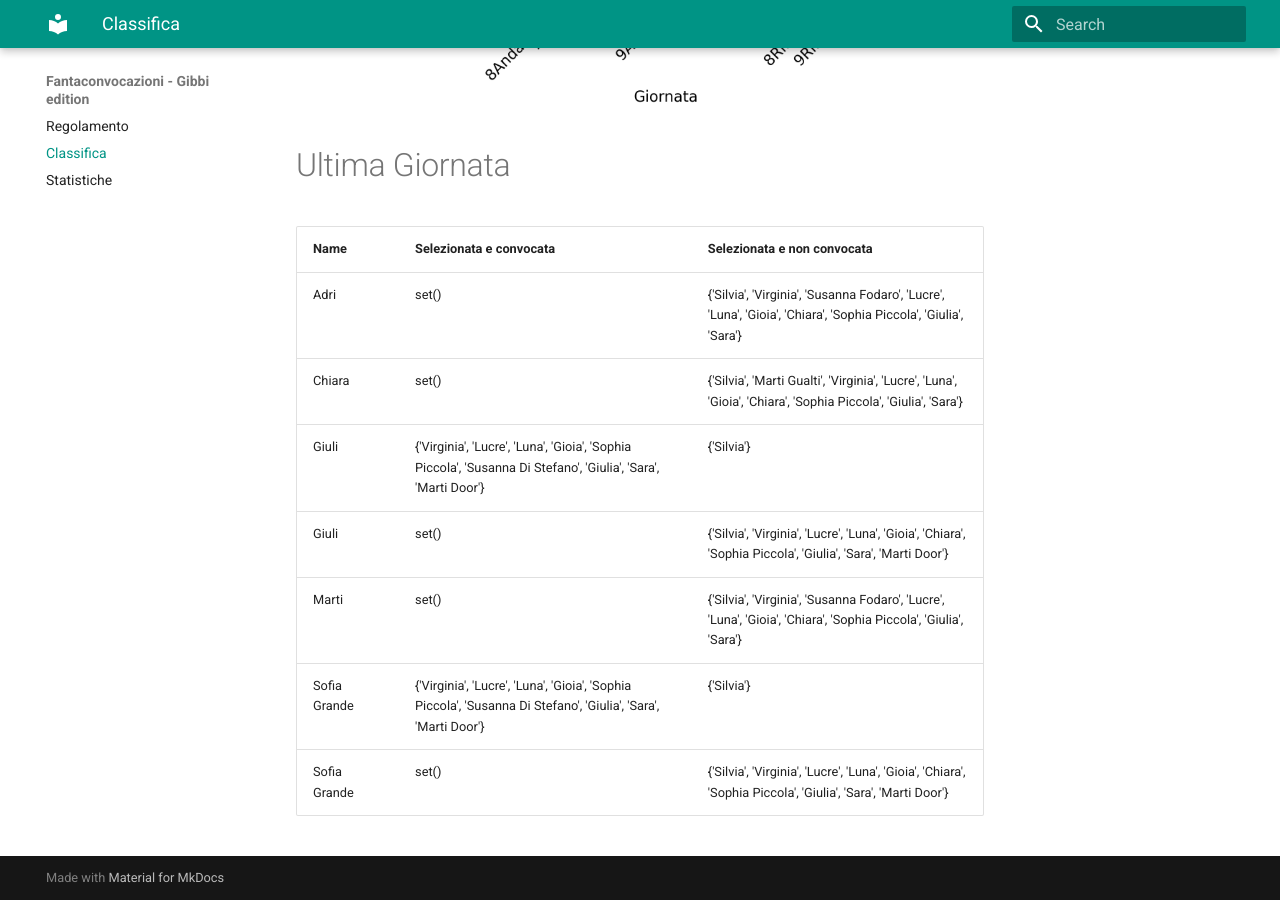
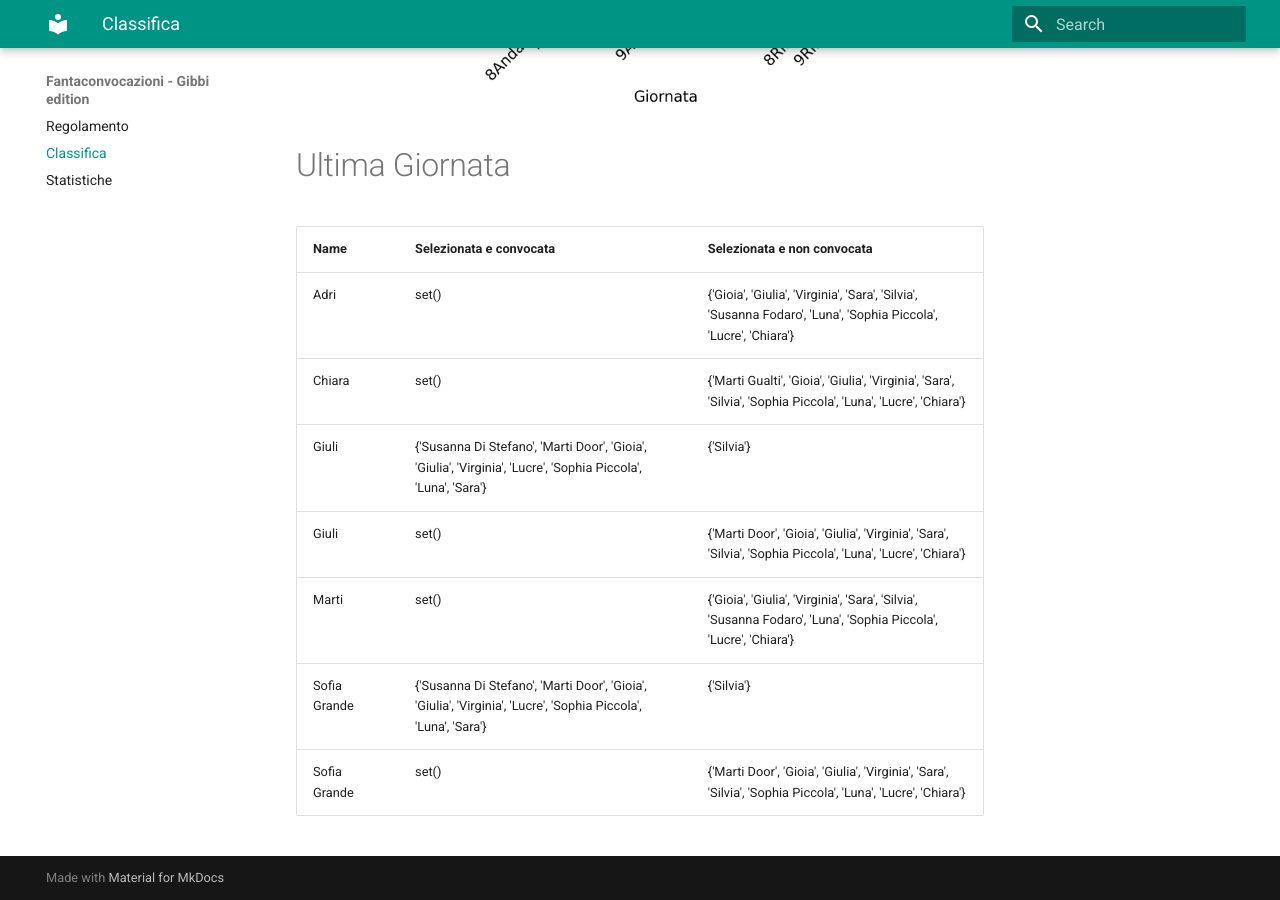
Before and after one commit to martinig94/fantagibbi, an MkDocs documentation site: the page built from docs/Classifica.md, in a window 1280 px wide and 900 px high, scrolled down 1003 px. Built offline with MkDocs 1.6.1 and Material for MkDocs 9.7.7, drawn with Linux system fonts in a browser that asks for light colours.

Commit message:
Auto-update from main.py

```diff
--- a/docs/Classifica.md
+++ b/docs/Classifica.md
@@ -18,11 +18,11 @@
 <!-- START_TABLE CORRECT -->
 | Name         | Selezionata e convocata                                                                                        | Selezionata e non convocata                                                                                      |
 |:-------------|:---------------------------------------------------------------------------------------------------------------|:-----------------------------------------------------------------------------------------------------------------|
-| Adri         | set()                                                                                                          | {'Silvia', 'Virginia', 'Susanna Fodaro', 'Lucre', 'Luna', 'Gioia', 'Chiara', 'Sophia Piccola', 'Giulia', 'Sara'} |
-| Chiara       | set()                                                                                                          | {'Silvia', 'Marti Gualti', 'Virginia', 'Lucre', 'Luna', 'Gioia', 'Chiara', 'Sophia Piccola', 'Giulia', 'Sara'}   |
-| Giuli        | {'Virginia', 'Lucre', 'Luna', 'Gioia', 'Sophia Piccola', 'Susanna Di Stefano', 'Giulia', 'Sara', 'Marti Door'} | {'Silvia'}                                                                                                       |
-| Giuli        | set()                                                                                                          | {'Silvia', 'Virginia', 'Lucre', 'Luna', 'Gioia', 'Chiara', 'Sophia Piccola', 'Giulia', 'Sara', 'Marti Door'}     |
-| Marti        | set()                                                                                                          | {'Silvia', 'Virginia', 'Susanna Fodaro', 'Lucre', 'Luna', 'Gioia', 'Chiara', 'Sophia Piccola', 'Giulia', 'Sara'} |
-| Sofia Grande | {'Virginia', 'Lucre', 'Luna', 'Gioia', 'Sophia Piccola', 'Susanna Di Stefano', 'Giulia', 'Sara', 'Marti Door'} | {'Silvia'}                                                                                                       |
-| Sofia Grande | set()                                                                                                          | {'Silvia', 'Virginia', 'Lucre', 'Luna', 'Gioia', 'Chiara', 'Sophia Piccola', 'Giulia', 'Sara', 'Marti Door'}     |
+| Adri         | set()                                                                                                          | {'Gioia', 'Giulia', 'Virginia', 'Sara', 'Silvia', 'Susanna Fodaro', 'Luna', 'Sophia Piccola', 'Lucre', 'Chiara'} |
+| Chiara       | set()                                                                                                          | {'Marti Gualti', 'Gioia', 'Giulia', 'Virginia', 'Sara', 'Silvia', 'Sophia Piccola', 'Luna', 'Lucre', 'Chiara'}   |
+| Giuli        | {'Susanna Di Stefano', 'Marti Door', 'Gioia', 'Giulia', 'Virginia', 'Lucre', 'Sophia Piccola', 'Luna', 'Sara'} | {'Silvia'}                                                                                                       |
+| Giuli        | set()                                                                                                          | {'Marti Door', 'Gioia', 'Giulia', 'Virginia', 'Sara', 'Silvia', 'Sophia Piccola', 'Luna', 'Lucre', 'Chiara'}     |
+| Marti        | set()                                                                                                          | {'Gioia', 'Giulia', 'Virginia', 'Sara', 'Silvia', 'Susanna Fodaro', 'Luna', 'Sophia Piccola', 'Lucre', 'Chiara'} |
+| Sofia Grande | {'Susanna Di Stefano', 'Marti Door', 'Gioia', 'Giulia', 'Virginia', 'Lucre', 'Sophia Piccola', 'Luna', 'Sara'} | {'Silvia'}                                                                                                       |
+| Sofia Grande | set()                                                                                                          | {'Marti Door', 'Gioia', 'Giulia', 'Virginia', 'Sara', 'Silvia', 'Sophia Piccola', 'Luna', 'Lucre', 'Chiara'}     |
 <!-- END_TABLE CORRECT -->
```
